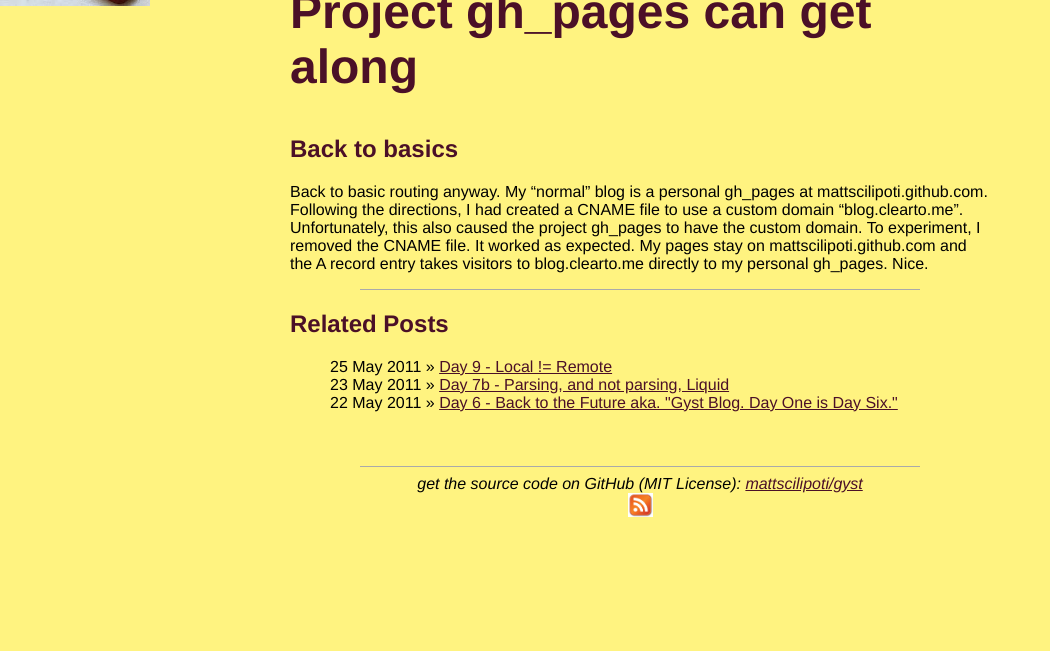
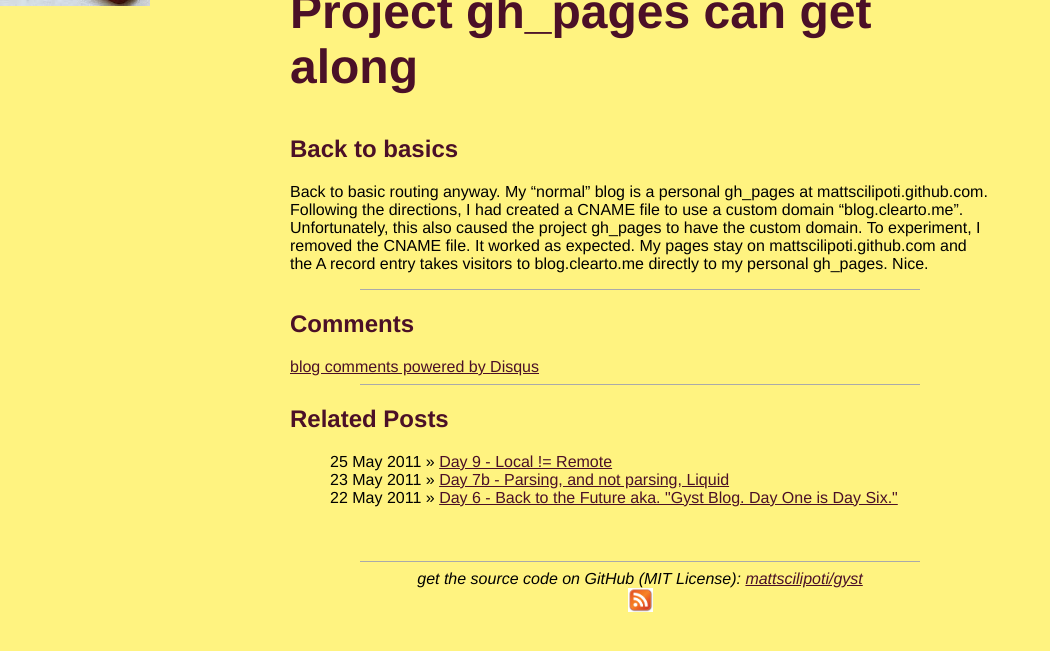
Before and after one commit to mattscilipoti/gyst, a Jekyll site: the page built from _posts/2011-05-23-personal-and-project-gh_pages-can-get-along.md, in a window 1280 px wide, cut to the strip 137-788 px from the top of the page. Shown: the whole strip, without its empty margins (0-1050 px from the left). Built offline with Jekyll 4.4.1, drawn with Linux system fonts in a browser that asks for light colours; Markdown is read by kramdown in place of the engine named in the settings; comment, search, counter and statistics services are not loaded; some of the changed lines change nothing that is shown.

Commit message:
Add disqus.  Registered, cp/paste js snippet.
Corrected invalid html.

```diff
--- a/_layouts/default.html
+++ b/_layouts/default.html
@@ -41,9 +41,5 @@
         </div>
     </div>
 
-      </div>
-
-    </div>
-
   </body>
 </html>
--- a/_layouts/post.html
+++ b/_layouts/post.html
@@ -7,6 +7,32 @@
 <div id="post">
   {{ content }}
 </div>
+
+<hr/>
+<div id="comments">
+  <h2>Comments</h2>
+  <div id="disqus_thread"></div>
+  <script type="text/javascript">
+      /* * * CONFIGURATION VARIABLES: EDIT BEFORE PASTING INTO YOUR WEBPAGE * * */
+      var disqus_shortname = 'gyst-gem'; // required: replace example with your forum shortname
+
+      // The following are highly recommended additional parameters. Remove the slashes in front to use.
+      // var disqus_identifier = 'unique_dynamic_id_1234';
+      // var disqus_url = 'http://example.com/permalink-to-page.html';
+      var disqus_identifier = '{{ page.id }}';
+      var disqus_url = 'http://mattscilipoti.github.com/gyst{{ page.url }}';
+
+      /* * * DON'T EDIT BELOW THIS LINE * * */
+      (function() {
+          var dsq = document.createElement('script'); dsq.type = 'text/javascript'; dsq.async = true;
+          dsq.src = 'http://' + disqus_shortname + '.disqus.com/embed.js';
+          (document.getElementsByTagName('head')[0] || document.getElementsByTagName('body')[0]).appendChild(dsq);
+      })();
+  </script>
+  <noscript>Please enable JavaScript to view the <a href="http://disqus.com/?ref_noscript">comments powered by Disqus.</a></noscript>
+  <a href="http://disqus.com" class="dsq-brlink">blog comments powered by <span class="logo-disqus">Disqus</span></a>
+</div>
+
 
 <hr/>
 <div id="related">
```
